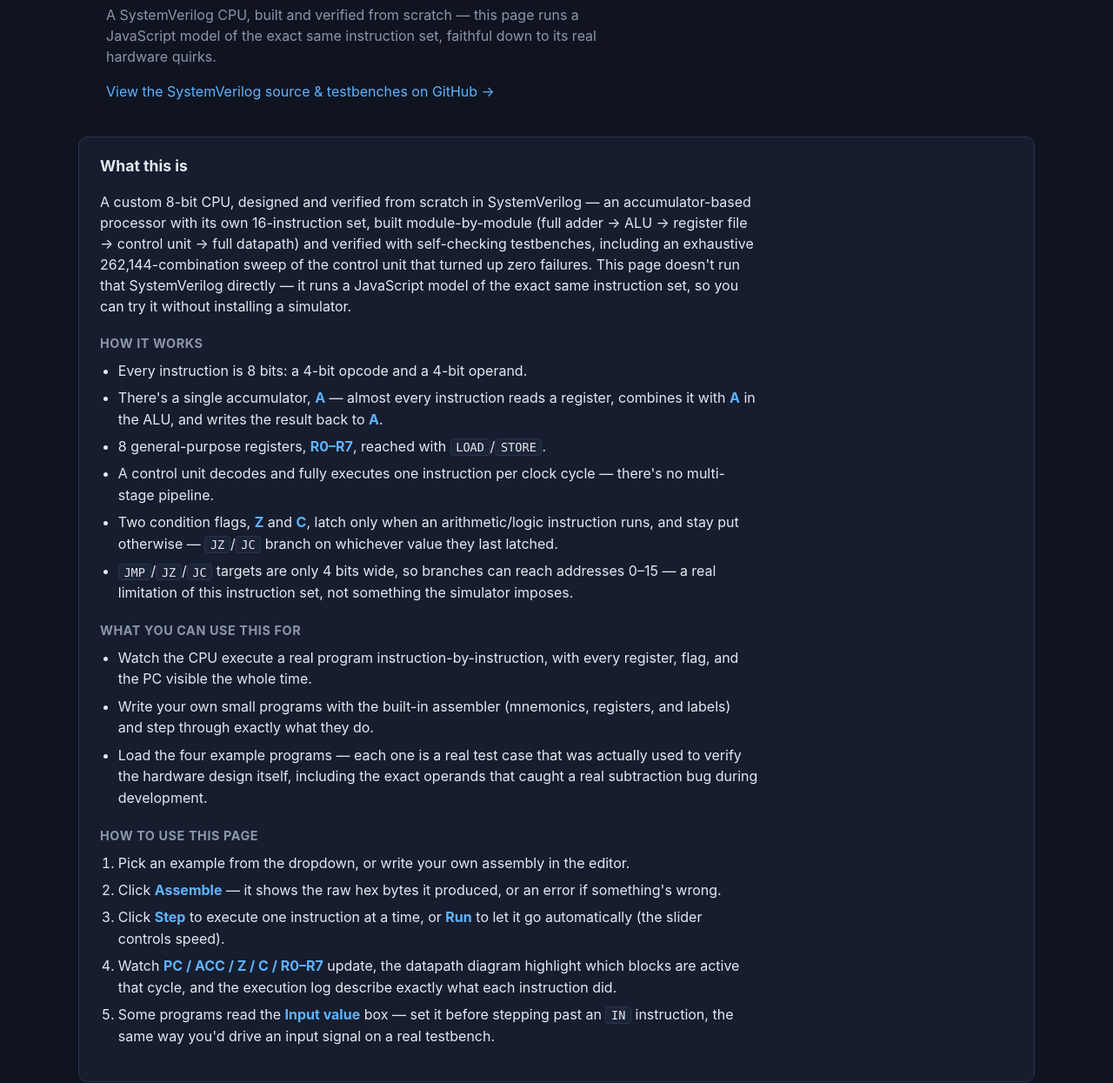
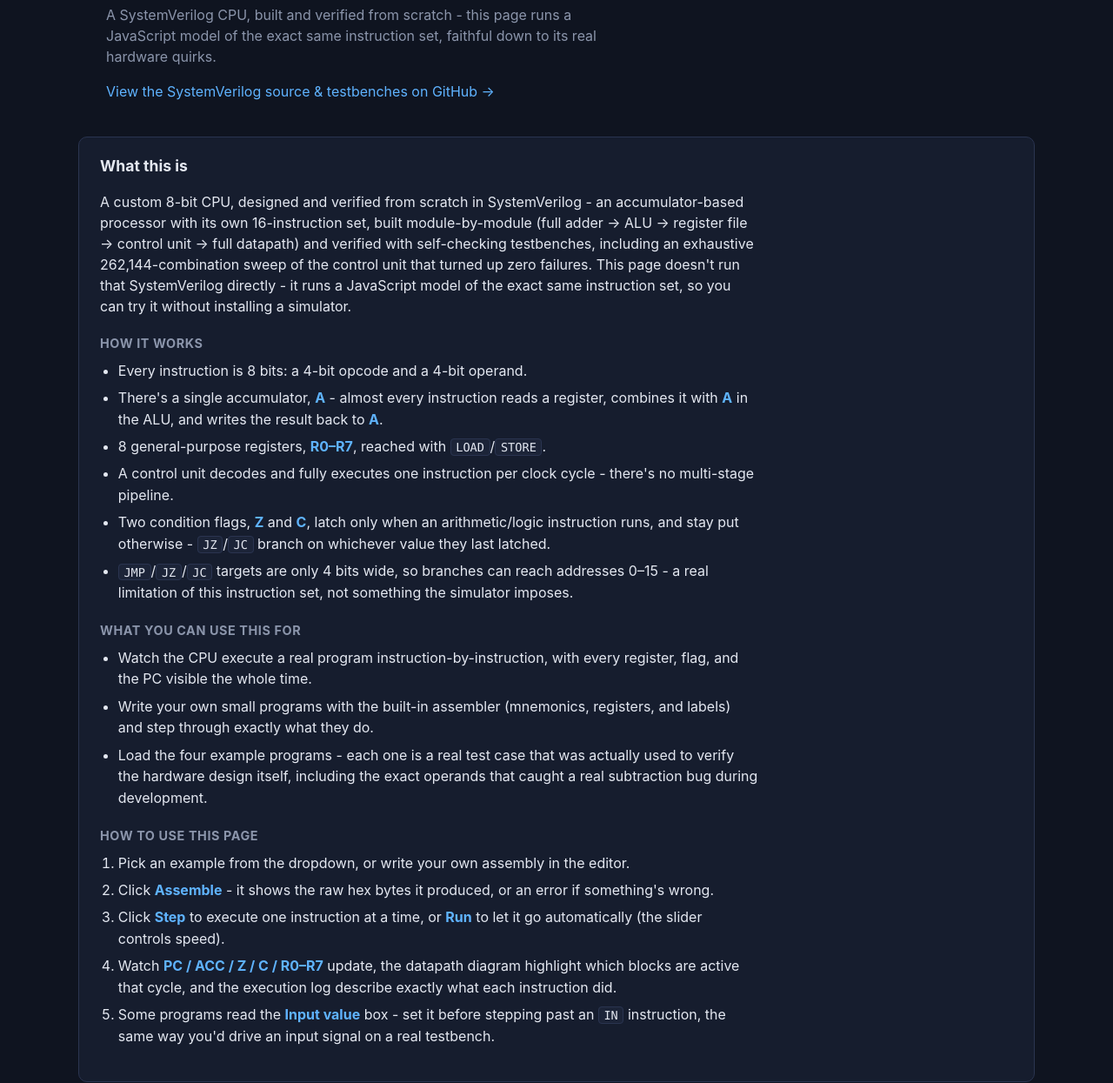
Before and after one commit to ishaank1607/8-bit-CPU, a plain HTML site: page docs/index.html in a window 1280 px wide. Shown: the part 91-1336 px from the top of the page at 87% size. Drawn offline with Linux system fonts and the light colour scheme.

Commit message:
Fix punctuation and formatting in index.html

```diff
--- a/docs/index.html
+++ b/docs/index.html
@@ -2,44 +2,44 @@
 <html lang="en">
 <head>
 <meta charset="UTF-8">
-<title>8-bit CPU — Interactive Simulator</title>
+<title>Ishaan's 8-bit CPU: An Interactive Simulator</title>
 <link rel="stylesheet" href="style.css">
 </head>
 <body>
   <header>
     <h1>8-bit CPU</h1>
-    <p class="subtitle">A SystemVerilog CPU, built and verified from scratch — this page runs a JavaScript model of the exact same instruction set, faithful down to its real hardware quirks.</p>
+    <p class="subtitle">A SystemVerilog CPU, built and verified from scratch - this page runs a JavaScript model of the exact same instruction set, faithful down to its real hardware quirks.</p>
     <p class="links"><a href="https://github.com/ishaank1607/8-bit-CPU" target="_blank" rel="noopener">View the SystemVerilog source & testbenches on GitHub →</a></p>
   </header>
 
   <section class="panel about-panel">
     <h2>What this is</h2>
-    <p>A custom 8-bit CPU, designed and verified from scratch in SystemVerilog — an accumulator-based processor with its own 16-instruction set, built module-by-module (full adder → ALU → register file → control unit → full datapath) and verified with self-checking testbenches, including an exhaustive 262,144-combination sweep of the control unit that turned up zero failures. This page doesn't run that SystemVerilog directly — it runs a JavaScript model of the exact same instruction set, so you can try it without installing a simulator.</p>
+    <p>A custom 8-bit CPU, designed and verified from scratch in SystemVerilog - an accumulator-based processor with its own 16-instruction set, built module-by-module (full adder → ALU → register file → control unit → full datapath) and verified with self-checking testbenches, including an exhaustive 262,144-combination sweep of the control unit that turned up zero failures. This page doesn't run that SystemVerilog directly - it runs a JavaScript model of the exact same instruction set, so you can try it without installing a simulator.</p>
 
     <h3>How it works</h3>
     <ul>
       <li>Every instruction is 8 bits: a 4-bit opcode and a 4-bit operand.</li>
-      <li>There's a single accumulator, <strong>A</strong> — almost every instruction reads a register, combines it with <strong>A</strong> in the ALU, and writes the result back to <strong>A</strong>.</li>
+      <li>There's a single accumulator, <strong>A</strong> - almost every instruction reads a register, combines it with <strong>A</strong> in the ALU, and writes the result back to <strong>A</strong>.</li>
       <li>8 general-purpose registers, <strong>R0–R7</strong>, reached with <code>LOAD</code>/<code>STORE</code>.</li>
-      <li>A control unit decodes and fully executes one instruction per clock cycle — there's no multi-stage pipeline.</li>
-      <li>Two condition flags, <strong>Z</strong> and <strong>C</strong>, latch only when an arithmetic/logic instruction runs, and stay put otherwise — <code>JZ</code>/<code>JC</code> branch on whichever value they last latched.</li>
-      <li><code>JMP</code>/<code>JZ</code>/<code>JC</code> targets are only 4 bits wide, so branches can reach addresses 0–15 — a real limitation of this instruction set, not something the simulator imposes.</li>
+      <li>A control unit decodes and fully executes one instruction per clock cycle - there's no multi-stage pipeline.</li>
+      <li>Two condition flags, <strong>Z</strong> and <strong>C</strong>, latch only when an arithmetic/logic instruction runs, and stay put otherwise - <code>JZ</code>/<code>JC</code> branch on whichever value they last latched.</li>
+      <li><code>JMP</code>/<code>JZ</code>/<code>JC</code> targets are only 4 bits wide, so branches can reach addresses 0–15 - a real limitation of this instruction set, not something the simulator imposes.</li>
     </ul>
 
     <h3>What you can use this for</h3>
     <ul>
       <li>Watch the CPU execute a real program instruction-by-instruction, with every register, flag, and the PC visible the whole time.</li>
       <li>Write your own small programs with the built-in assembler (mnemonics, registers, and labels) and step through exactly what they do.</li>
-      <li>Load the four example programs — each one is a real test case that was actually used to verify the hardware design itself, including the exact operands that caught a real subtraction bug during development.</li>
+      <li>Load the four example programs - each one is a real test case that was actually used to verify the hardware design itself, including the exact operands that caught a real subtraction bug during development.</li>
     </ul>
 
     <h3>How to use this page</h3>
     <ol>
       <li>Pick an example from the dropdown, or write your own assembly in the editor.</li>
-      <li>Click <strong>Assemble</strong> — it shows the raw hex bytes it produced, or an error if something's wrong.</li>
+      <li>Click <strong>Assemble</strong> - it shows the raw hex bytes it produced, or an error if something's wrong.</li>
       <li>Click <strong>Step</strong> to execute one instruction at a time, or <strong>Run</strong> to let it go automatically (the slider controls speed).</li>
       <li>Watch <strong>PC / ACC / Z / C / R0–R7</strong> update, the datapath diagram highlight which blocks are active that cycle, and the execution log describe exactly what each instruction did.</li>
-      <li>Some programs read the <strong>Input value</strong> box — set it before stepping past an <code>IN</code> instruction, the same way you'd drive an input signal on a real testbench.</li>
+      <li>Some programs read the <strong>Input value</strong> box - set it before stepping past an <code>IN</code> instruction, the same way you'd drive an input signal on a real testbench.</li>
     </ol>
   </section>
 
@@ -49,7 +49,7 @@
       <div class="examples">
         <label for="example-select">Load example:</label>
         <select id="example-select">
-          <option value="">— choose —</option>
+          <option value="">- choose -</option>
         </select>
       </div>
       <textarea id="asm-source" spellcheck="false"></textarea>
@@ -99,7 +99,7 @@
       <svg id="datapath" viewBox="0 0 640 260" class="datapath"></svg>
 
       <h3>Current instruction</h3>
-      <div class="current-instr" id="current-instr">—</div>
+      <div class="current-instr" id="current-instr">-</div>
 
       <h3>Execution log</h3>
       <div class="log" id="log"></div>
@@ -107,7 +107,7 @@
   </main>
 
   <footer>
-    <p>Every opcode this simulator implements was exhaustively verified against the real SystemVerilog RTL — the ALU and control unit were swept across every reachable input combination, and the full instruction set was proven correct end-to-end through the actual datapath, including a real subtraction-carry bug and a missing flags register that were found and fixed along the way. <a href="https://github.com/ishaank1607/8-bit-CPU" target="_blank" rel="noopener">Read the source →</a></p>
+    <p>Every opcode this simulator implements was exhaustively verified against the real SystemVerilog RTL - the ALU and control unit were swept across every reachable input combination, and the full instruction set was proven correct end-to-end through the actual datapath, including a real subtraction-carry bug and a missing flags register that were found and fixed along the way. <a href="https://github.com/ishaank1607/8-bit-CPU" target="_blank" rel="noopener">Read the source →</a></p>
   </footer>
 
   <script src="app.js"></script>
```
